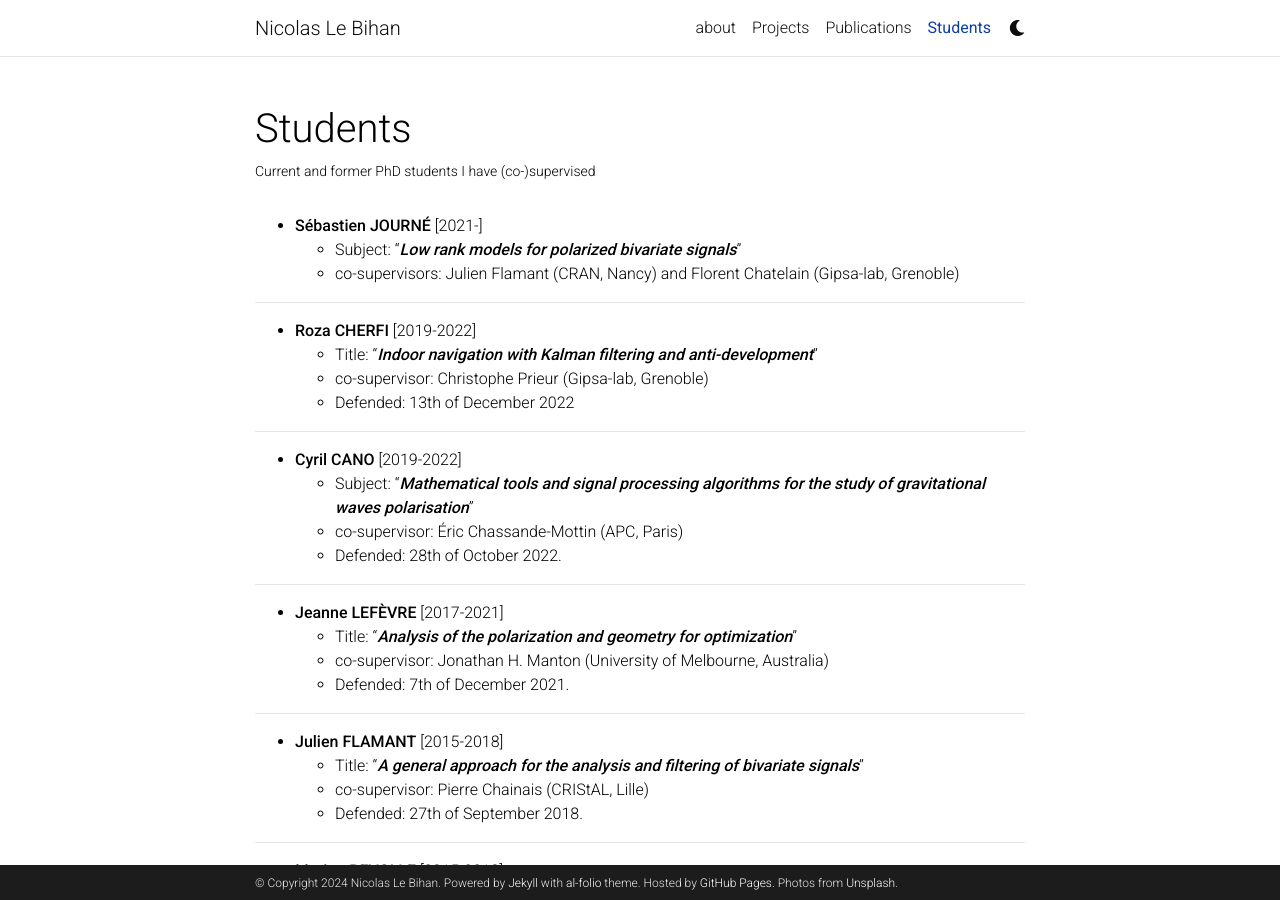
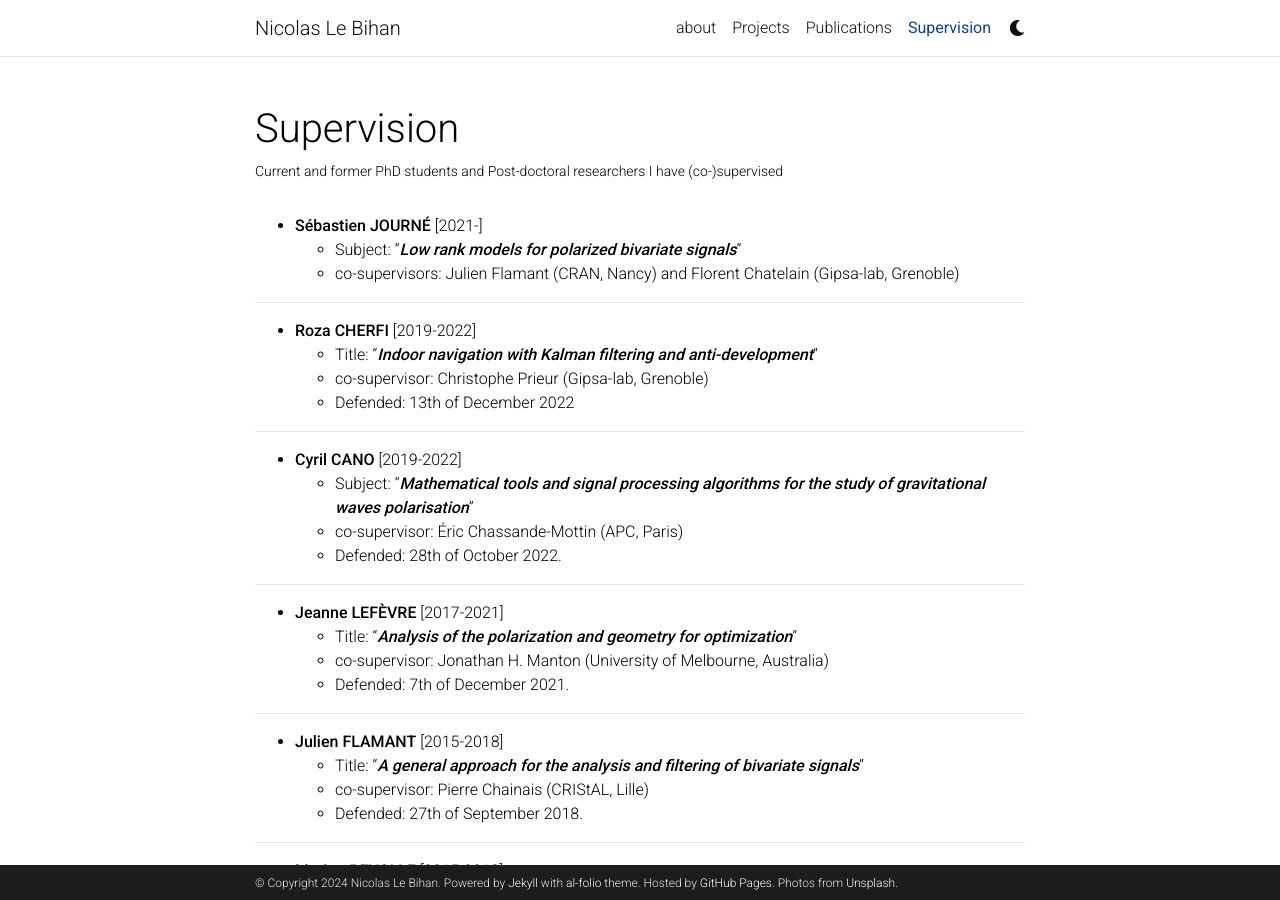
Before and after one commit to nicolas-le-bihan/nicolas-le-bihan.github.io, a Jekyll site: the page built from _pages/students.md, in a window 1280 px wide and 900 px high. Built offline with Jekyll 4.4.1, drawn with Linux system fonts in a browser that asks for light colours; comment, search, counter and statistics services are not loaded; a style sheet for code colours, icons or effects is not loaded.

Commit message:
supervision

```diff
--- a/_pages/students.md
+++ b/_pages/students.md
@@ -1,8 +1,8 @@
 ---
 layout: page
 permalink: /students/
-title: Students
-description: Current and former PhD students I have (co-)supervised
+title: Supervision
+description: Current and former PhD students and Post-doctoral researchers I have (co-)supervised
 nav: true
 ---
 
```
